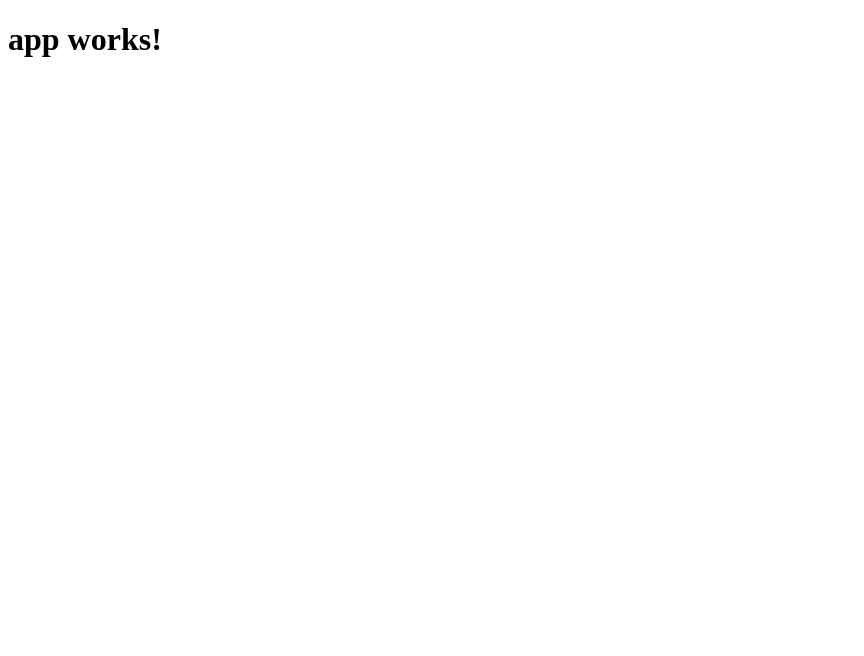
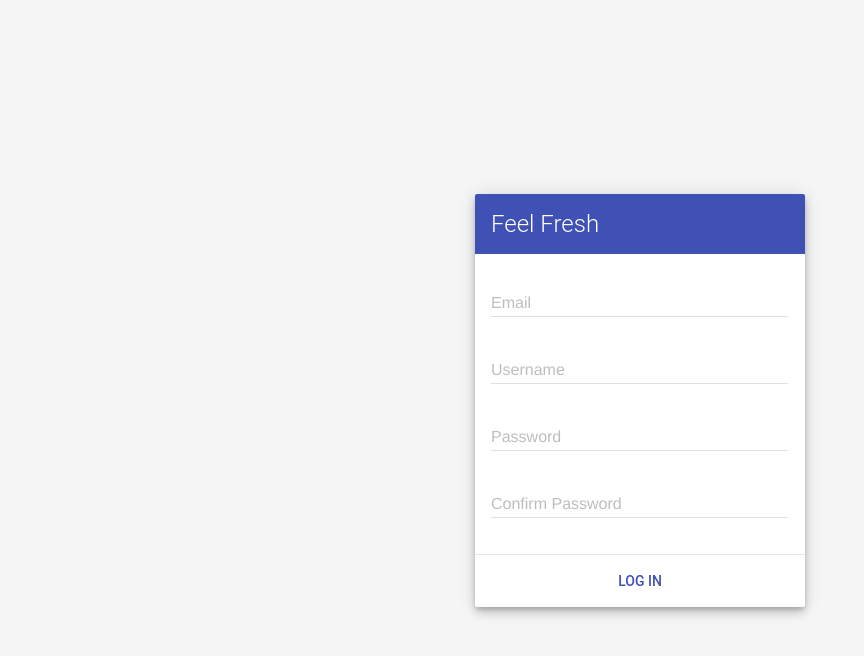
Before and after one commit to xplore2web/juiceweb, an Angular app in the folder juiceweb/: page / in a window 1280 px wide. Shown: the top 656 px of the page, without its empty margins (0-864 px from the left). Built offline with nearby package versions, Linux system fonts and the light colour scheme.

Commit message:
signup form ui added

```diff
--- a/juiceweb/package.json
+++ b/juiceweb/package.json
@@ -21,6 +21,7 @@
     "@angular/platform-browser-dynamic": "^2.3.1",
     "@angular/router": "^3.3.1",
     "core-js": "^2.4.1",
+    "material-design-lite": "^1.3.0",
     "rxjs": "^5.0.1",
     "ts-helpers": "^1.1.1",
     "zone.js": "^0.7.2"
--- /dev/null
+++ b/juiceweb/src/app/_components/header/header.component.ts
@@ -0,0 +1,15 @@
+import { Component, OnInit } from '@angular/core';
+
+@Component({
+  selector: 'app-header',
+  templateUrl: './header.component.html',
+  styleUrls: ['./header.component.css']
+})
+export class HeaderComponent implements OnInit {
+
+  constructor() { }
+
+  ngOnInit() {
+  }
+
+}
--- /dev/null
+++ b/juiceweb/src/app/_components/signup/signup.component.css
@@ -0,0 +1,11 @@
+.mdl-layout {
+	align-items: center;
+  justify-content: center;
+}
+.mdl-layout__content {
+	padding: 24px;
+	flex: none;
+}
+.bg-image{
+    background-image: url('../..//..//favicon.ico') no-repeat !important;
+}
--- /dev/null
+++ b/juiceweb/src/app/_components/signup/signup.component.html
@@ -0,0 +1,32 @@
+<div class="mdl-layout mdl-js-layout mdl-color--grey-100 bg-image">
+    <main class="mdl-layout__content">
+        <div class="mdl-card mdl-shadow--6dp">
+            <div class="mdl-card__title mdl-color--primary mdl-color-text--white">
+                <h2 class="mdl-card__title-text">Feel Fresh</h2>
+            </div>
+            <div class="mdl-card__supporting-text">
+                <form action="#">
+                    <div class="mdl-textfield mdl-js-textfield mdl-textfield--floating-label">
+                        <input class="mdl-textfield__input" type="email" id="email">
+                        <label class="mdl-textfield__label" for=name>Email</label>
+                    </div>
+                    <div class="mdl-textfield mdl-js-textfield mdl-textfield--floating-label">
+                        <input class="mdl-textfield__input" type="text" id="username" />
+                        <label class="mdl-textfield__label" for="username">Username</label>
+                    </div>
+                    <div class="mdl-textfield mdl-js-textfield mdl-textfield--floating-label">
+                        <input class="mdl-textfield__input" type="password" id="userpass" />
+                        <label class="mdl-textfield__label" for="userpass">Password</label>
+                    </div>
+                    <div class="mdl-textfield mdl-js-textfield mdl-textfield--floating-label">
+                        <input class="mdl-textfield__input" type="password" id="userpass" />
+                        <label class="mdl-textfield__label" for="userpass">Confirm Password</label>
+                    </div>
+                </form>
+            </div>
+            <div class="mdl-layout mdl-card__actions mdl-card--border">
+                <button class="mdl-button mdl-button--colored mdl-js-button mdl-js-ripple-effect">Log in</button>
+            </div>
+        </div>
+    </main>
+</div>
--- /dev/null
+++ b/juiceweb/src/app/_components/signup/signup.component.ts
@@ -0,0 +1,14 @@
+import { Component, OnInit } from '@angular/core';
+@Component({
+  selector: 'app-signup',
+  templateUrl: './signup.component.html',
+  styleUrls: ['./signup.component.css']
+})
+export class SignupComponent implements OnInit {
+
+  constructor() { }
+
+  ngOnInit() {
+  }
+
+}
--- a/juiceweb/src/app/app.component.html
+++ b/juiceweb/src/app/app.component.html
@@ -1,3 +1,3 @@
-<h1>
-  {{title}}
-</h1>
+
+<app-header></app-header>
+<app-signup></app-signup>
--- a/juiceweb/src/app/app.component.ts
+++ b/juiceweb/src/app/app.component.ts
@@ -6,5 +6,5 @@ import { Component } from '@angular/core';
   styleUrls: ['./app.component.css']
 })
 export class AppComponent {
-  title = 'app works!';
+
 }
--- a/juiceweb/src/app/app.module.ts
+++ b/juiceweb/src/app/app.module.ts
@@ -4,10 +4,14 @@ import { FormsModule } from '@angular/forms';
 import { HttpModule } from '@angular/http';
 
 import { AppComponent } from './app.component';
+import { SignupComponent } from './_components/signup/signup.component';
+import { HeaderComponent } from './_components/header/header.component';
 
 @NgModule({
   declarations: [
-    AppComponent
+    AppComponent,
+    SignupComponent,
+    HeaderComponent
   ],
   imports: [
     BrowserModule,
--- a/juiceweb/src/index.html
+++ b/juiceweb/src/index.html
@@ -4,7 +4,13 @@
         <meta charset="utf-8">
         <title>Juiceweb</title>
         <base href="/">
+<!--        <link rel="stylesheet" href="../../node_modules/material-design-lite/material.min.css">
+        <script src="../node_modules/material-design-lite/material.min.js"></script>
+        <link rel="stylesheet" href="https://fonts.googleapis.com/icon?family=Material+Icons">-->
 
+        <script src="https://code.getmdl.io/1.3.0/material.min.js"></script>
+        <link rel="stylesheet" href="https://code.getmdl.io/1.3.0/material.indigo-pink.min.css">
+        <link rel="stylesheet" href="https://fonts.googleapis.com/icon?family=Material+Icons">
         <meta name="viewport" content="width=device-width, initial-scale=1">
         <link rel="icon" type="image/x-icon" href="favicon.ico">
     </head>
```
Also changed, not shown: juiceweb/src/app/_components/header/header.component.css (added), juiceweb/src/app/_components/header/header.component.html (added), 2 other files (tests, documents, lock files or other folders). Lines whose indentation alone changed are shown as unchanged.
